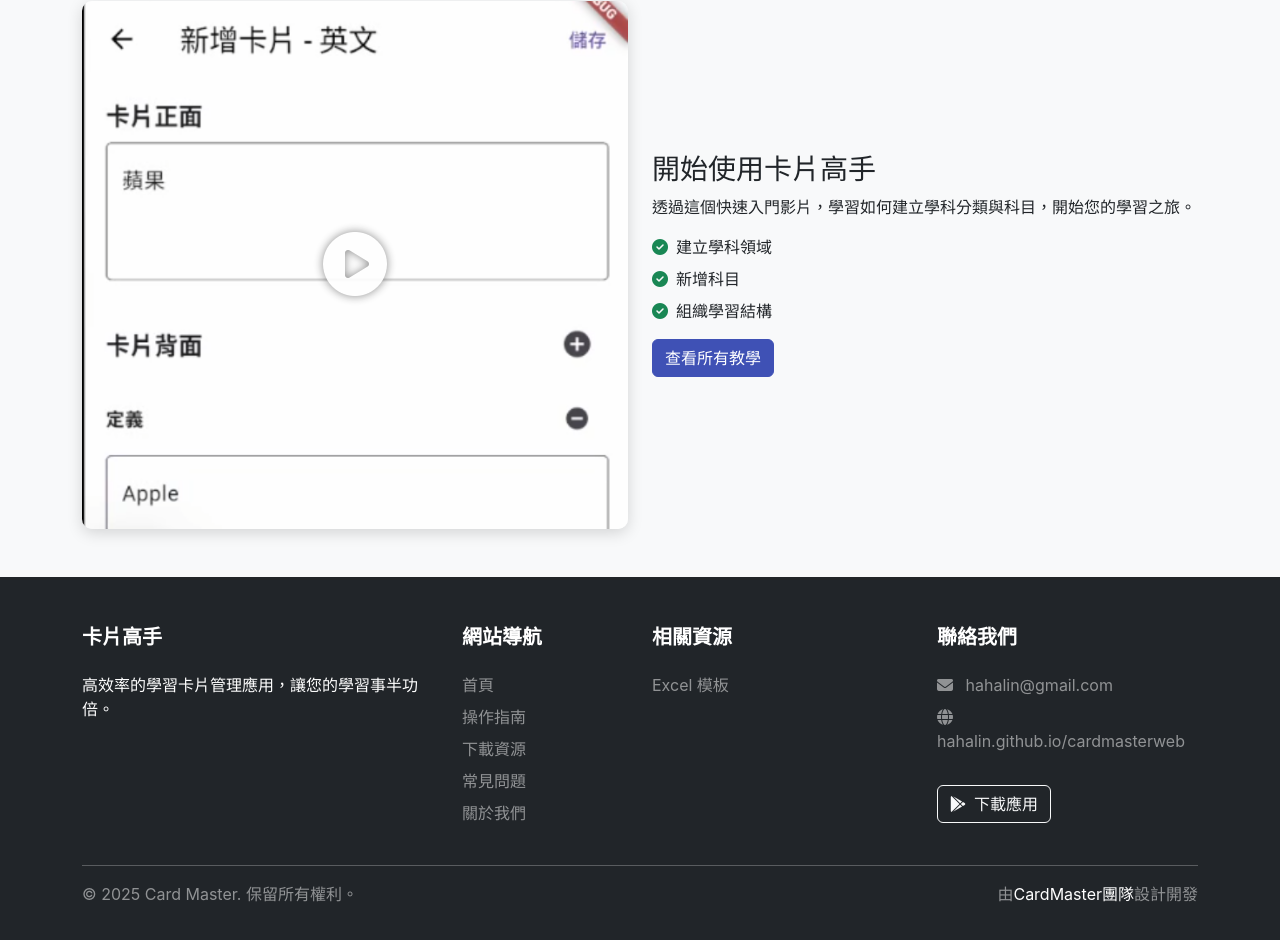
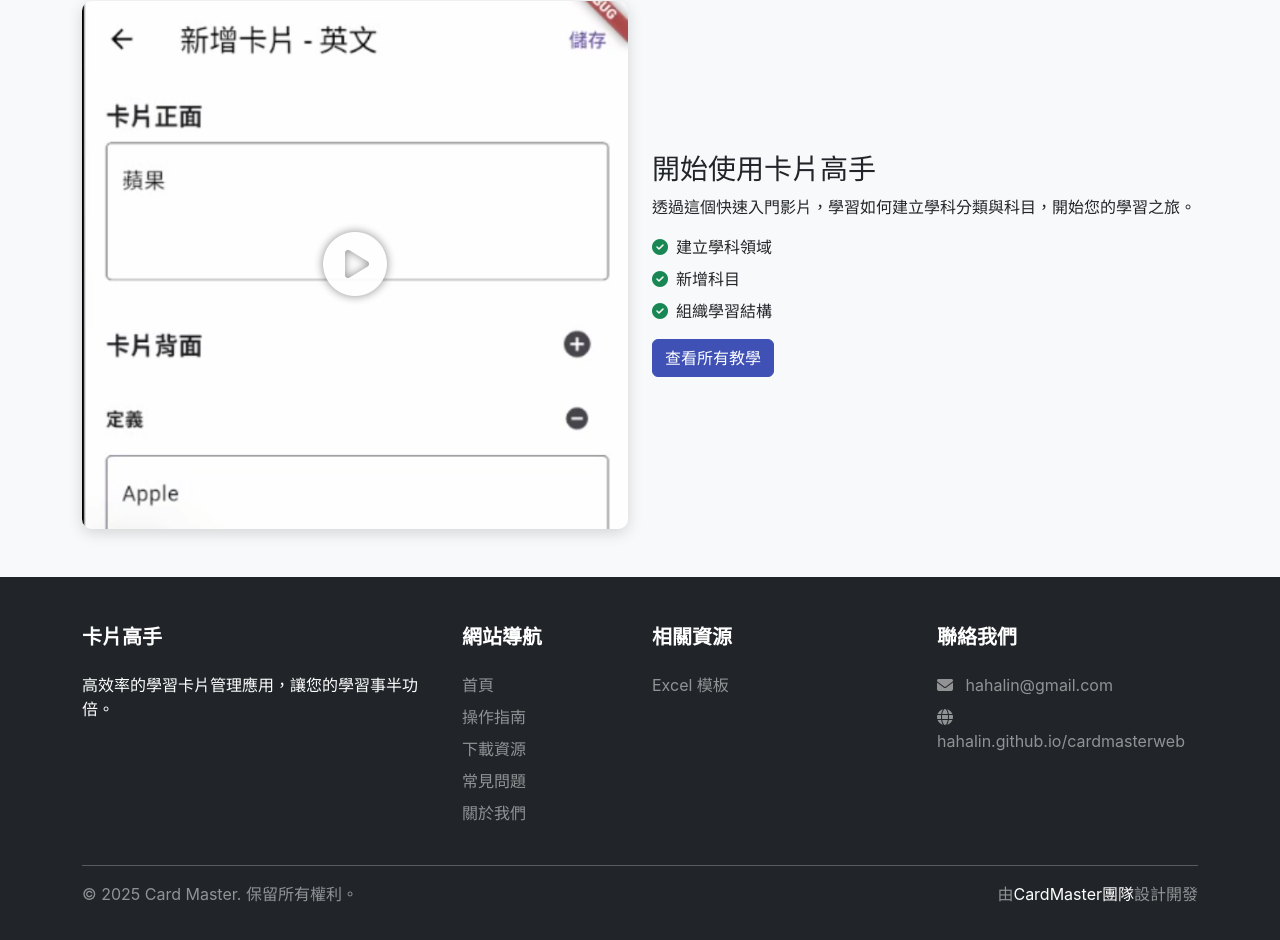
Before and after one commit to hahalin/cardmasterweb, a plain HTML site: page index.html in a window 1280 px wide. Shown: the part 1076-2016 px from the top of the page. Drawn offline with nearby package versions, Linux system fonts and the light colour scheme.

Commit message:
先hide下載應用

```diff
--- a/components/footer.html
+++ b/components/footer.html
@@ -36,9 +36,9 @@
           <li class="mb-2"><i class="fas fa-envelope me-2 text-white-50"></i> <a href="mailto:hahalin@gmail.com" class="text-white-50">hahalin@gmail.com</a></li>
           <li class="mb-2"><i class="fas fa-globe me-2 text-white-50"></i> <a href="https://hahalin.github.io/cardmasterweb" class="text-white-50">hahalin.github.io/cardmasterweb</a></li>
         </ul>
-        <a href="downloads.html" class="btn btn-outline-light mt-3">
+        <!-- <a href="downloads.html" class="btn btn-outline-light mt-3">
           <i class="fab fa-google-play me-2"></i>下載應用
-        </a>
+        </a> -->
       </div>
     </div>
     <hr class="mt-4 bg-secondary">
```
